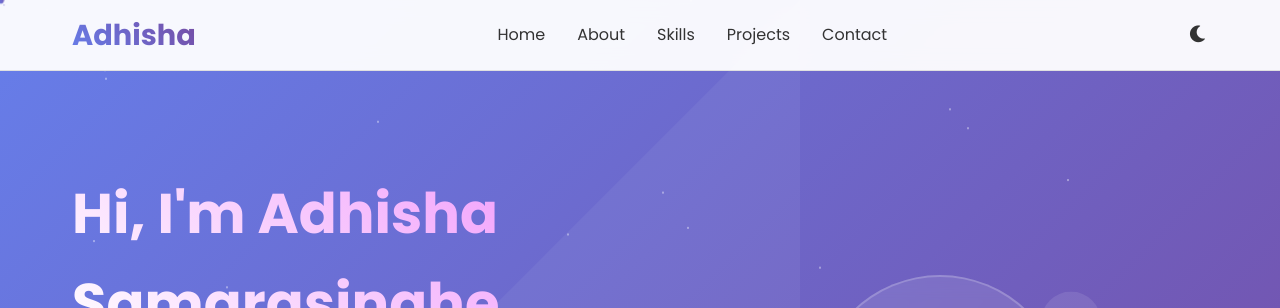
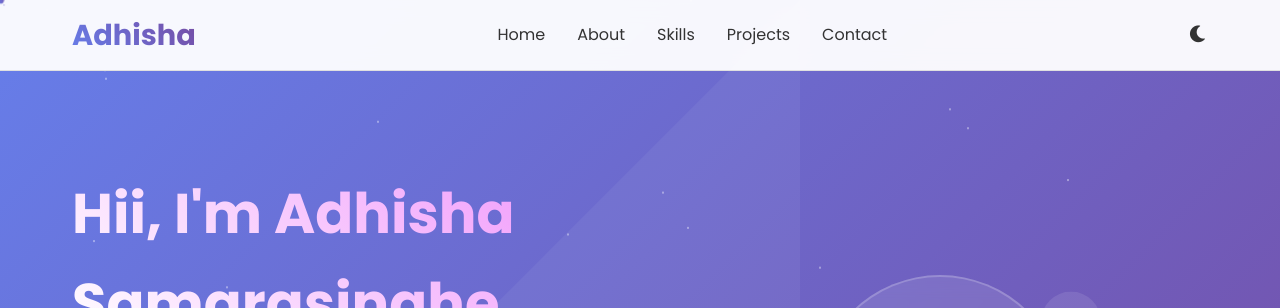
Before and after one commit to AdhishaSamarasinghe/adhisha, a plain HTML site: page Code/mainb.html in a window 1280 px wide. Shown: the top 308 px of the page. Drawn offline with Linux system fonts and the light colour scheme.

Commit message:
Update hero section greeting text
Changed the greeting in the hero section from 'Hi' to 'Hii' for a more informal introduction.

```diff
--- a/Code/mainb.html
+++ b/Code/mainb.html
@@ -34,11 +34,12 @@
         </div>
     </nav>
 
+
     <!-- Hero Section -->
     <section id="home" class="hero">
         <div class="hero-content">
             <div class="hero-text">
-                <h1 class="typing-text">Hi, I'm <span class="highlight">Adhisha Samarasinghe</span></h1>
+                <h1 class="typing-text">Hii, I'm <span class="highlight">Adhisha Samarasinghe</span></h1>
                 <p class="hero-subtitle">Full Stack Developer & Creative Problem Solver</p>
                 <p class="hero-description">Passionate about creating innovative web solutions and bringing ideas to life through code.</p>
                 <div class="hero-buttons">
```
